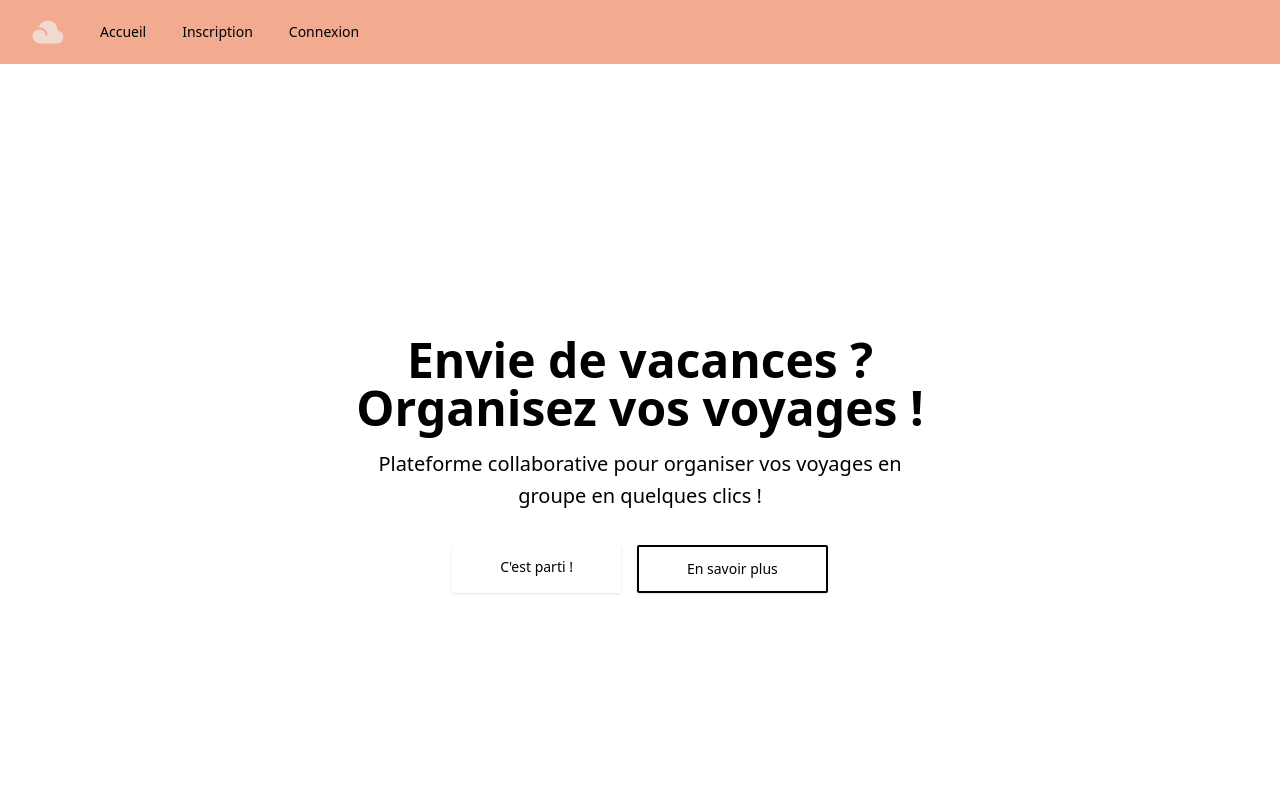
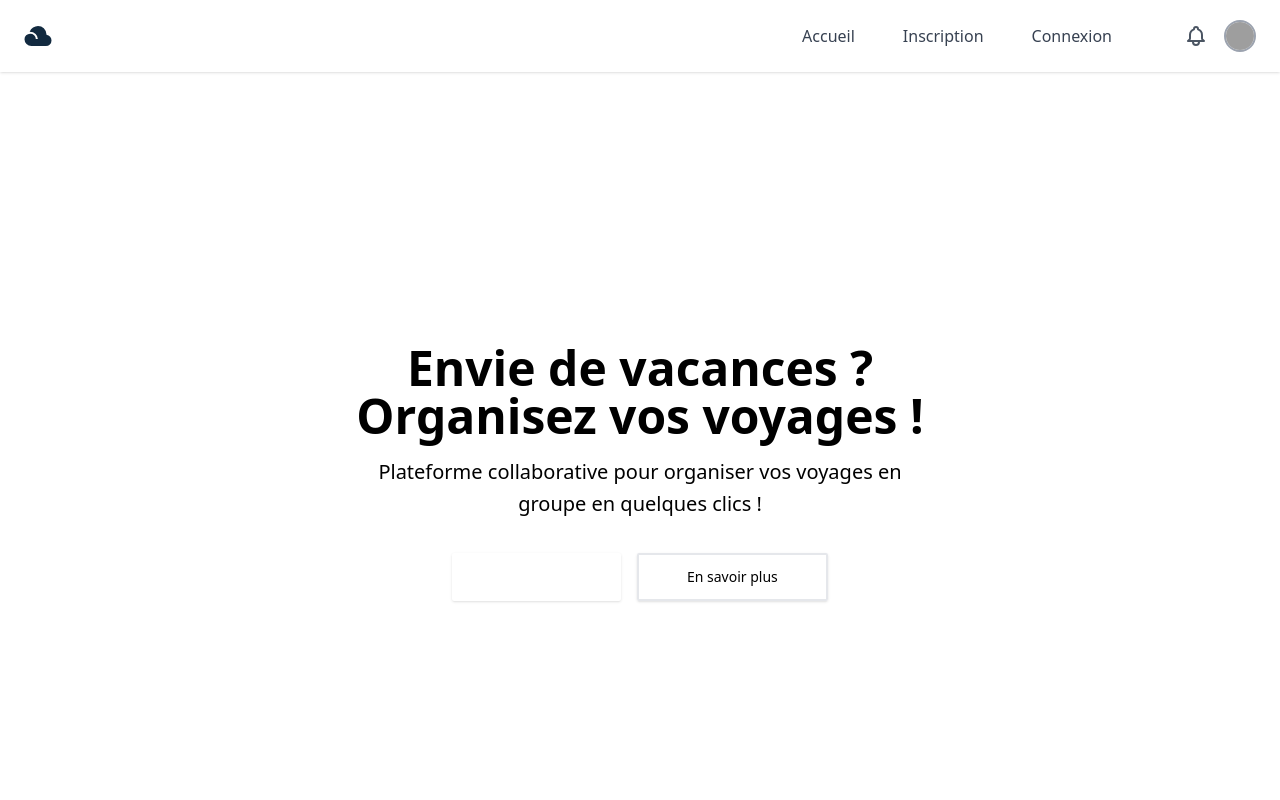
Before and after one commit to laurafeugene/site-voyage-front, a React (Vite) app: page / in a window 1280 px wide. Shown: the top 800 px of the page. Built offline with nearby package versions, Linux system fonts and the light colour scheme; grey boxes are pictures that could not be loaded.

Commit message:
feat: change navbar

```diff
--- a/package.json
+++ b/package.json
@@ -18,7 +18,7 @@
 		"daisyui": "^3.0.3",
 		"dayjs": "^1.11.8",
 		"flowbite": "^1.7.0",
-		"flowbite-react": "^0.4.10",
+		"flowbite-react": "^0.4.11",
 		"js-cookie": "^3.0.5",
 		"jwt-decode": "^3.1.2",
 		"react": "^18.2.0",
--- a/src/components/App/App.tsx
+++ b/src/components/App/App.tsx
@@ -1,9 +1,9 @@
 import { Outlet, useRouteLoaderData } from 'react-router';
 import { useEffect } from 'react';
 import Footnote from './Footnote/Footnote';
-import Header from './Header/Header';
 import { useAppDispatch } from '../../hooks/redux';
 import { setIsLogged } from '../../store/reducers/user';
+import DefaultNavbar from './NavBar/NavBar';
 
 function App() {
   const dispatch = useAppDispatch();
@@ -17,7 +17,7 @@
   }, [dispatch, token]);
   return (
     <>
-      <Header />
+      <DefaultNavbar />
       <main>
         <Outlet />{' '}
         {/* permet de faire le rendu des composants enfants de la route */}
--- /dev/null
+++ b/src/components/App/NavBar/NavBar.tsx
@@ -0,0 +1,147 @@
+import React from 'react';
+
+function NavBar() {
+  const [isOpen, setIsOpen] = React.useState(false);
+
+  return (
+    <nav
+      x-data={{ isOpen }}
+      className="relative bg-white shadow dark:bg-gray-800"
+    >
+      <div className="container px-6 py-4 mx-auto">
+        <div className="lg:flex lg:items-center lg:justify-between">
+          <div className="flex items-center justify-between">
+            <svg
+              className="w-auto h-6 sm:h-7"
+              xmlns="http://www.w3.org/2000/svg"
+              height="100"
+              viewBox="0 -960 960 960"
+              width="100"
+              fill="#122a40"
+            >
+              <path d="M253-135q-97 0-166.5-67.816Q17-270.631 17-367.491 17-448 73.52-501.5q56.52-53.5 137.5-53.5 80.98 0 137.48 48.5Q405-458 405-380h71q-3-95-78-171t-204-76q36-87 117.5-143t169.103-56q117.06 0 198.729 84Q761-658 770-543v24q80 12 126.5 64.182Q943-402.635 943-327.235 943-247 887-191q-56 56-136 56H253Z" />
+            </svg>
+
+            {/* <!-- Mobile menu button --> */}
+            <div className="flex lg:hidden">
+              <button
+                x-cloak
+                onClick={() => {
+                  setIsOpen(!isOpen);
+                }}
+                type="button"
+                className="text-gray-500 dark:text-gray-200 hover:text-gray-600 dark:hover:text-gray-400 focus:outline-none focus:text-gray-600 dark:focus:text-gray-400"
+                aria-label="toggle menu"
+              >
+                <svg
+                  x-show={!isOpen}
+                  xmlns="http://www.w3.org/2000/svg"
+                  className="w-6 h-6"
+                  fill="none"
+                  viewBox="0 0 24 24"
+                  stroke="currentColor"
+                  strokeWidth="2"
+                >
+                  <path
+                    strokeLinecap="round"
+                    strokeLinejoin="round"
+                    d="M4 8h16M4 16h16"
+                  />
+                </svg>
+                <svg
+                  x-show={isOpen}
+                  xmlns="http://www.w3.org/2000/svg"
+                  className="w-6 h-6"
+                  fill="none"
+                  viewBox="0 0 24 24"
+                  stroke="currentColor"
+                  strokeWidth="2"
+                >
+                  <path
+                    strokeLinecap="round"
+                    strokeLinejoin="round"
+                    d="M6 18L18 6M6 6l12 12"
+                  />
+                </svg>
+              </button>
+            </div>
+          </div>
+
+          {/* <!-- Mobile Menu open: "block", Menu closed: "hidden" --> */}
+          <div
+            x-cloak
+            className={`${
+              isOpen
+                ? 'translate-x-0 opacity-100 '
+                : 'opacity-0 -translate-x-full'
+            } absolute inset-x-0 z-20 w-full px-6 py-4 transition-all duration-300 ease-in-out bg-white dark:bg-gray-800 lg:mt-0 lg:p-0 lg:top-0 lg:relative lg:bg-transparent lg:w-auto lg:opacity-100 lg:translate-x-0 lg:flex lg:items-center`}
+          >
+            <div className="flex flex-col -mx-6 lg:flex-row lg:items-center lg:mx-8">
+              <a
+                href="/accueil"
+                className="px-3 py-2 mx-3 mt-2 text-gray-700 transition-colors duration-300 transform rounded-md lg:mt-0 dark:text-gray-200 hover:bg-gray-100 dark:hover:bg-gray-700"
+              >
+                Accueil
+              </a>
+              <a
+                href="/signup"
+                className="px-3 py-2 mx-3 mt-2 text-gray-700 transition-colors duration-300 transform rounded-md lg:mt-0 dark:text-gray-200 hover:bg-gray-100 dark:hover:bg-gray-700"
+              >
+                Inscription
+              </a>
+              <a
+                href="/signin"
+                className="px-3 py-2 mx-3 mt-2 text-gray-700 transition-colors duration-300 transform rounded-md lg:mt-0 dark:text-gray-200 hover:bg-gray-100 dark:hover:bg-gray-700"
+              >
+                Connexion
+              </a>
+            </div>
+
+            <div className="flex items-center mt-4 lg:mt-0">
+              <button
+                type="button"
+                className="hidden mx-4 text-gray-600 transition-colors duration-300 transform lg:block dark:text-gray-200 hover:text-gray-700 dark:hover:text-gray-400 focus:text-gray-700 dark:focus:text-gray-400 focus:outline-none"
+                aria-label="show notifications"
+              >
+                <svg
+                  className="w-6 h-6"
+                  viewBox="0 0 24 24"
+                  fill="none"
+                  xmlns="http://www.w3.org/2000/svg"
+                >
+                  <path
+                    d="M15 17H20L18.5951 15.5951C18.2141 15.2141 18 14.6973 18 14.1585V11C18 8.38757 16.3304 6.16509 14 5.34142V5C14 3.89543 13.1046 3 12 3C10.8954 3 10 3.89543 10 5V5.34142C7.66962 6.16509 6 8.38757 6 11V14.1585C6 14.6973 5.78595 15.2141 5.40493 15.5951L4 17H9M15 17V18C15 19.6569 13.6569 21 12 21C10.3431 21 9 19.6569 9 18V17M15 17H9"
+                    stroke="currentColor"
+                    strokeWidth="2"
+                    strokeLinecap="round"
+                    strokeLinejoin="round"
+                  />
+                </svg>
+              </button>
+
+              <button
+                type="button"
+                className="flex items-center focus:outline-none"
+                aria-label="toggle profile dropdown"
+              >
+                <div className="w-8 h-8 overflow-hidden border-2 border-gray-400 rounded-full">
+                  <img
+                    src="https://images.unsplash.com/photo-1517841905240-472988babdf9?ixlib=rb-1.2.1&ixid=eyJhcHBfaWQiOjEyMDd9&auto=format&fit=crop&w=334&q=80"
+                    className="object-cover w-full h-full"
+                    alt="avatar"
+                  />
+                </div>
+
+                <h3 className="mx-2 text-gray-700 dark:text-gray-200 lg:hidden">
+                  Laura François-Eugene
+                </h3>
+              </button>
+            </div>
+          </div>
+        </div>
+      </div>
+    </nav>
+  );
+}
+
+export default NavBar;
--- a/src/components/App/Header/Header.tsx
+++ b/src/components/App/NavBar/___NavBar.tsx
@@ -43,7 +43,7 @@
             <div className="relative flex h-16 items-center justify-between">
               <div className="absolute inset-y-0 left-0 flex items-center sm:hidden">
                 {/* Mobile menu button */}
-                <Disclosure.Button className="inline-flex items-center justify-center rounded-md p-2 text-bittersweet hover:bg-gray-700 hover:text-bittersweet focus:outline-none focus:ring-2 focus:ring-inset focus:ring-bittersweet">
+                <Disclosure.Button className="inline-flex items-center justify-center rounded-md p-2 text-color hover:bg-primary-700 hover:text-color focus:outline-none focus:ring-2 focus:ring-inset focus:ring-primary">
                   <span className="sr-only">Ouvrir le menu</span>
                   {open ? (
                     <XMarkIcon className="block h-6 w-6" aria-hidden="true" />
@@ -55,7 +55,7 @@
               <div className="flex flex-1 items-center justify-center sm:items-stretch sm:justify-start">
                 <div className="flex flex-shrink-0 items-center">
                   <svg
-                    className="block bg-blue-zodiac h-8 w-auto"
+                    className="block bg-secondary h-8 w-auto"
                     xmlns="http://www.w3.org/2000/svg"
                     height="60"
                     viewBox="0 -960 960 960"
@@ -73,8 +73,8 @@
                         to={item.href}
                         className={({ isActive }) =>
                           isActive
-                            ? 'bg-bittersweet text-blue-zodiac rounded-md px-3 py-2 text-sm font-medium'
-                            : 'text-bittersweet hover:bg-blue-zodiac-700 hover:text-bittersweet rounded-md px-3 py-2 text-sm font-medium'
+                            ? 'bg-primary text-color rounded-md px-3 py-2 text-sm font-medium'
+                            : 'text-color hover:bg-accent hover:text-color rounded-md px-3 py-2 text-sm font-medium'
                         }
                       >
                         {item.name}
@@ -88,7 +88,7 @@
                   {/* Profile dropdown */}
                   <Menu as="div" className="relative ml-3">
                     <div>
-                      <Menu.Button className="flex rounded-full bg-blue-zodiac text-sm focus:outline-none focus:ring-2 focus:ring-bittersweet focus:ring-offset-2 focus:ring-offset-gray-800">
+                      <Menu.Button className="flex rounded-full bg-secondary text-sm focus:outline-none focus:ring-2 focus:ring-primary focus:ring-offset-2 focus:ring-offset-gray-800">
                         <span className="sr-only">Ouvrir le menu</span>
                         <img
                           className="h-8 w-8 rounded-2xl"
@@ -106,7 +106,7 @@
                       leaveFrom="transform opacity-100 scale-100"
                       leaveTo="transform opacity-0 scale-95"
                     >
-                      <Menu.Items className="absolute right-0 z-10 mt-2 w-48 origin-top-right rounded-md bg-bittersweet py-1 shadow-lg ring-1 ring-black ring-opacity-5 focus:outline-none">
+                      <Menu.Items className="absolute right-0 z-10 mt-2 w-48 origin-top-right rounded-md bg-primary py-1 shadow-lg ring-1 ring-black ring-opacity-5 focus:outline-none">
                         <Menu.Item>
                           {({ active }) => (
                             <NavLink
@@ -151,8 +151,8 @@
                   href={item.href}
                   className={classNames(
                     item.current
-                      ? 'bg-gray-900 text-bittersweet'
-                      : 'text-gray-300 hover:bg-gray-700 hover:text-bittersweet',
+                      ? 'bg-gray-900 text-color'
+                      : 'text-gray-300 hover:bg-gray-700 hover:text-color',
                     'block rounded-md px-3 py-2 text-base font-medium'
                   )}
                   aria-current={item.current ? 'page' : undefined}
--- a/tailwind.config.js
+++ b/tailwind.config.js
@@ -1,9 +1,10 @@
 module.exports = {
   content: [
     "./src/**/*.{js,jsx,ts,tsx}",
+    'node_modules/flowbite-react/**/*.{js,jsx,ts,tsx}',
   ],
   plugins: [
-    require('@tailwindcss/forms'),
+    require('@tailwindcss/forms', require('flowbite/plugin')),
   ],
   theme: {
       screens: {
@@ -13,101 +14,115 @@
         'xl': '1280px',
         '2xl': '1536px',
       },
-      colors: {
-        'primary': {
-          '50': '#fdf6f3',
-          '100': '#fceae4',
-          '200': '#fbd9cd',
-          '300': '#f6bfab',
-          'DEFAULT': '#f2ab91',
-          '500': '#e4774f',
-          '600': '#d05c32',
-          '700': '#af4b26',
-          '800': '#914023',
-          '900': '#793a23',
-          '950': '#411c0e',
-      },
+//       colors: {
+//         'primary': { // Background
+//           '50': '#fdf6f3',
+//           '100': '#fceae4',
+//           '200': '#fbd9cd',
+//           '300': '#f6bfab',
+//           'DEFAULT': '#f2ab91',
+//           '500': '#e4774f',
+//           '600': '#d05c32',
+//           '700': '#af4b26',
+//           '800': '#914023',
+//           '900': '#793a23',
+//           '950': '#411c0e',
+//       },
 
-      'secondary': {
-        '50': '#eff5fe',
-        '100': '#e2ecfd',
-        '200': '#cadbfb',
-        '300': '#aac4f7',
-        'DEFAULT': '#94abf2',
-        '500': '#6c81e8',
-        '600': '#505ddb',
-        '700': '#414ac1',
-        '800': '#37409c',
-        '900': '#333b7c',
-        '950': '#1e2148',
-    },
+//       'secondary': {
+//         '50': '#eff5fe',
+//         '100': '#e2ecfd',
+//         '200': '#cadbfb',
+//         '300': '#aac4f7',
+//         'DEFAULT': '#94abf2',
+//         '500': '#6c81e8',
+//         '600': '#505ddb',
+//         '700': '#414ac1',
+//         '800': '#37409c',
+//         '900': '#333b7c',
+//         '950': '#1e2148',
+//     },
 
-    'accent': {
-    '50': '#fdf4f3',
-    '100': '#fde5e3',
-    '200': '#fcd0cc',
-    '300': '#f8afa9',
-    'DEFAULT': '#f28177',
-    '500': '#e7594c',
-    '600': '#d43b2e',
-    '700': '#b22f23',
-    '800': '#932a21',
-    '900': '#7b2821',
-    '950': '#42110d',
-  },
+//     'color': { // Text
+//       '50': '#f2f8fd',
+//     '100': '#e5eff9',
+//     '200': '#c4dff3',
+//     '300': '#90c5e9',
+//     '400': '#55a8db',
+//     '500': '#2f8dc8',
+//     '600': '#2070a9',
+//     '700': '#1b5989',
+//     '800': '#1a4c72',
+//     '900': '#1b415f',
+//     'DEFAULT': '#122a40',
+//   },
 
-  'neutral': {
-      '50': '#f2f8fd',
-      '100': '#e5eff9',
-      '200': '#c4dff3',
-      '300': '#90c5e9',
-      '400': '#55a8db',
-      '500': '#2f8dc8',
-      '600': '#2070a9',
-      '700': '#1b5989',
-      '800': '#1a4c72',
-      '900': '#1b415f',
-      '950': '#122a40',
-},
+//     'accent': {
+//     '50': '#fdf4f3',
+//     '100': '#fde5e3',
+//     '200': '#fcd0cc',
+//     '300': '#f8afa9',
+//     'DEFAULT': '#f28177',
+//     '500': '#e7594c',
+//     '600': '#d43b2e',
+//     '700': '#b22f23',
+//     '800': '#932a21',
+//     '900': '#7b2821',
+//     '950': '#42110d',
+//   },
 
-'base': {
-  '50': '#ffffff',
-    '100': '#efefef',
-    '200': '#dcdcdc',
-    '300': '#bdbdbd',
-    '400': '#989898',
-    '500': '#7c7c7c',
-    '600': '#656565',
-    '700': '#525252',
-    '800': '#464646',
-    '900': '#3d3d3d',
-    '950': '#292929',
-},
+//   'neutral': {
+//       '50': '#f2f8fd',
+//       '100': '#e5eff9',
+//       '200': '#c4dff3',
+//       '300': '#90c5e9',
+//       '400': '#55a8db',
+//       '500': '#2f8dc8',
+//       '600': '#2070a9',
+//       '700': '#1b5989',
+//       '800': '#1a4c72',
+//       '900': '#1b415f',
+//       '950': '#122a40',
+// },
 
-'info': {
-  '50': '#fbf4f8',
-  '100': '#f8ebf1',
-  '200': '#f3d7e5',
-  '300': '#e9b8d0',
-  '400': '#db8bb0',
-  '500': '#cc6893',
-  '600': '#b84a74',
-  '700': '#9e385c',
-  '800': '#83314d',
-  'DEFAULT': '#5e2639', // default
-  '950': '#421524',
-},
+// 'base': {
+//   '50': '#ffffff',
+//     '100': '#efefef',
+//     '200': '#dcdcdc',
+//     '300': '#bdbdbd',
+//     '400': '#989898',
+//     '500': '#7c7c7c',
+//     '600': '#656565',
+//     '700': '#525252',
+//     '800': '#464646',
+//     '900': '#3d3d3d',
+//     '950': '#292929',
+// },
 
-    },
+// 'info': {
+//   '50': '#fbf4f8',
+//   '100': '#f8ebf1',
+//   '200': '#f3d7e5',
+//   '300': '#e9b8d0',
+//   '400': '#db8bb0',
+//   '500': '#cc6893',
+//   '600': '#b84a74',
+//   '700': '#9e385c',
+//   '800': '#83314d',
+//   'DEFAULT': '#5e2639', // default
+//   '950': '#421524',
+// },
+
+//     },
     fontFamily: {},
-    borderRadius: {
-      'none': '0',
-      'sm': '0.125rem',
-      'md': '0.375rem', // DEFAULT
-      'lg': '0.5rem',
-      'xl': '0.75rem',
-      '2xl': '1rem',
-    },
+    // borderRadius: {
+    //   'none': '0',
+    //   'sm': '0.125rem',
+    //   'md': '0.375rem', // DEFAULT
+    //   'lg': '0.5rem',
+    //   'xl': '0.75rem',
+    //   '2xl': '1rem',
+    // },
   extend: {},
 plugins: [require("daisyui")],
 daisyui: {
```
Also changed, not shown: 2 other files (tests, documents, lock files or other folders).
